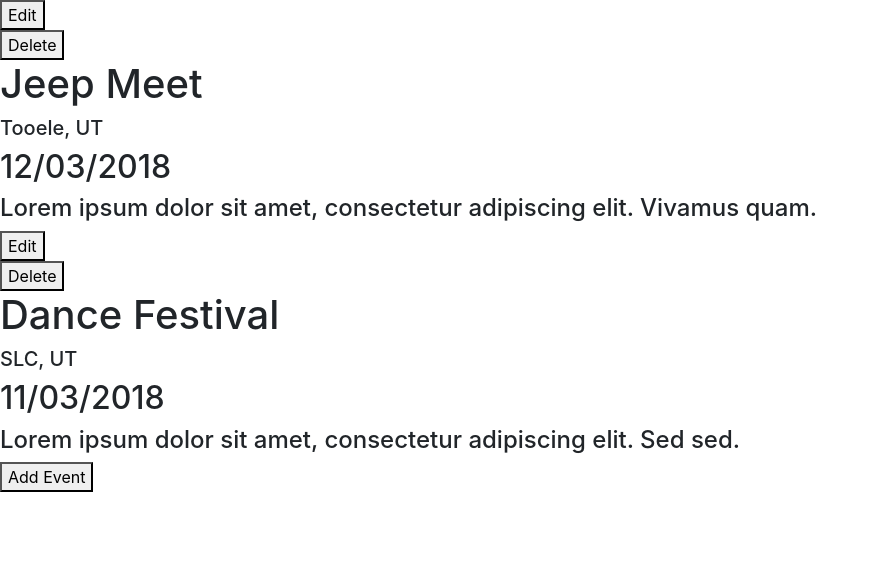
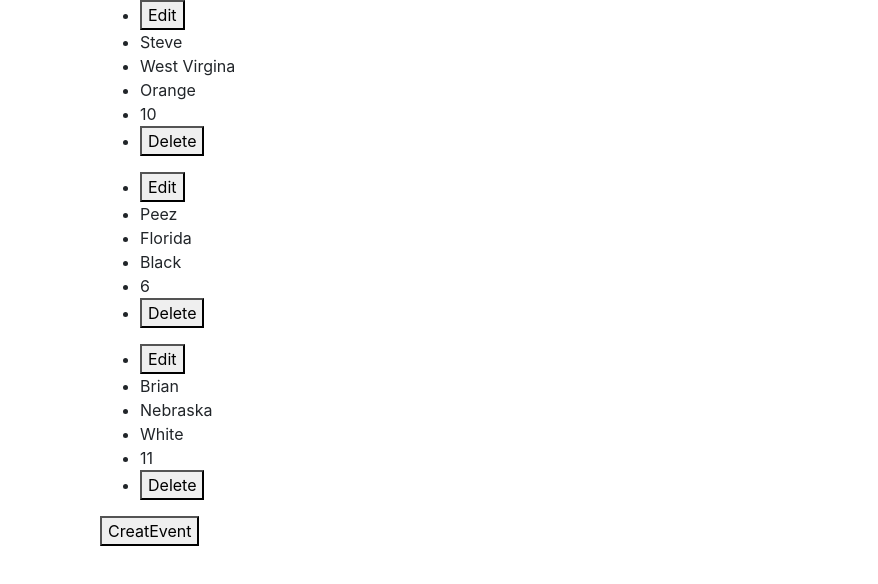
Before and after one commit to jmanock/fin-dog-bite, a React (Create React App) app: page / in a window 1280 px wide. Shown: the top 584 px of the page, without its empty margins (0-878 px from the left). Built offline with nearby package versions, Linux system fonts and the light colour scheme.

Commit message:
need some style all inputs work

```diff
--- a/src/Components/Holder.jsx
+++ b/src/Components/Holder.jsx
@@ -1,81 +1,69 @@
 import React,{Component} from 'react';
 
 const events = [
-    {
-      id: "1",
-      title: "Jeep Meet",
-      location: "Tooele, UT",
-      date: "12/03/2018",
-      info: "Lorem ipsum dolor sit amet, consectetur adipiscing elit. Vivamus quam."
-    },
-    {
-      id: "2",
-      title: "Dance Festival",
-      location: "SLC, UT",
-      date: "11/03/2018",
-      info: "Lorem ipsum dolor sit amet, consectetur adipiscing elit. Sed sed."
-    }
-  ];
-
-class Holder extends React.Component {
+  {id:'1', name:'Steve', color:'Orange', state:'West Virgina', age:'10'},
+  {id:'2', name:'Peez', color:'Black', state:'Florida', age:'6'},
+  {id:'3', name:'Brian', color:'White', state:'Nebraska', age:'11'}
+]
+class Holder extends Component{
   state = {
-    events : events,
-    isOpen: false,
-    idCount: 2,
-    selectedEvent: null
+    events:events,
+    isOpen:false,
+    idCount:3,
+    selectedEvent:null
   }
 
-  handleEditOpenEvent = (updatedEvent) => {
-    this.setState ({
-      events: this.state.events.map(event => {
-        if (event.id === updatedEvent.id) {
+  handleEditOpenEvent = updatedEvent => {
+    this.setState({
+      events:this.state.events.map(event => {
+        if(event.id === updatedEvent.id){
           return Object.assign({}, updatedEvent);
-        } else {
-          return event
+        }else{
+          return event;
         }
       }),
-      isOpen: false,
-      selectedEvent: null
-    })
+      isOpen:false,
+      selectedEvent:null
+    });
   }
 
-  handleEditEvent = (eventToUpdate) => () => {
+  handleEditEvent = eventToUpdate => () =>{
     this.setState({
-      selectedEvent: eventToUpdate,
-      isOpen: true
-    })
+      selectedEvent:eventToUpdate,
+      isOpen:true
+    });
   }
 
-  handleCreateEvent = (newEvent) => {
+  handleCreateEvent = newEvent =>{
     let curId = this.state.idCount;
     newEvent.id = curId+1;
     let updatedEvents = [...this.state.events];
     updatedEvents.push(newEvent);
     this.setState({
-      events: updatedEvents,
-      isOpen: false,
-      idCount: curId+1
-    })
+      events:updatedEvents,
+      isOpen:false,
+      idCount:curId+1
+    });
   }
 
-  handleDeleteEvent = (eventId) => () => {
+  handleDeleteEvent = eventId => () =>{
     let updatedEvents = this.state.events.filter(e => e.id !== eventId);
     this.setState({
-      events: updatedEvents
-    })
-    console.log("event deleted");
+      events:updatedEvents
+    });
+    console.log('event gone');
   }
 
-  openForm = () => {
+  openForm = () =>{
     this.setState({
-      selectedEvent: null,
-      isOpen: true
-    })
+      selectedEvent:null,
+      isOpen:true
+    });
   }
 
   render(){
     return(
-      <div className="dashboard">
+      <div className='container'>
         <EventList deleteEvent={this.handleDeleteEvent} handleEditEvent={this.handleEditEvent} events={this.state.events} />
         {this.state.isOpen ? <EventForm updateEvent={this.handleEditOpenEvent} openForm={this.openForm} selectedEvent={this.state.selectedEvent} createEvent={this.handleCreateEvent} /> : <AddEvent openForm={this.openForm} />}
       </div>
@@ -83,15 +71,10 @@ class Holder extends React.Component {
   }
 }
 
-
-
-
-
-
-class EventList extends React.Component {
+class EventList extends Component{
   render(){
     return(
-      <div className="eventList">
+      <div className='eventList'>
         {this.props.events.map((event) => {
           return <EventItem deleteEvent={this.props.deleteEvent} key={event.id} handleEditEvent={this.props.handleEditEvent} event={event} />
         })}
@@ -100,121 +83,105 @@ class EventList extends React.Component {
   }
 }
 
-
-
-
-
-
-class EventItem extends React.Component {
+class EventItem extends Component{
   render(){
     return(
-      <div className="eventItem">
-        <div className="edit">
-          <button onClick={this.props.handleEditEvent(this.props.event)}>Edit</button>
-        </div>
-        <div className="delete">
-          <button onClick={this.props.deleteEvent(this.props.event.id)}>Delete</button>
-        </div>
-        <h1>{this.props.event.title}</h1>
-        <h5>{this.props.event.location}</h5>
-        <h2>{this.props.event.date}</h2>
-        <h4>{this.props.event.info}</h4>
+      <div className='container'>
+        <ul>
+          <li><button onClick={this.props.handleEditEvent(this.props.event)}>Edit</button></li>
+          <li>{this.props.event.name}</li>
+          <li>{this.props.event.state}</li>
+          <li>{this.props.event.color}</li>
+          <li>{this.props.event.age}</li>
+          <li><button onClick={this.props.deleteEvent(this.props.event.id)}>Delete</button></li>
+        </ul>
+      </div>
+    );
+  }
+}
+
+class EventForm extends Component{
+  state ={
+    event:{
+      name:'',
+      color:'',
+      state:'',
+      age:''
+    }
+  }
+
+  componentDidMount(){
+    if(this.props.selectedEvent !== null){
+      this.setState({
+        event:this.props.selectedEvent
+      });
+    }
+  }
+
+  componentWillReceiveProps(nextProps){
+    if(nextProps.selectedEvent !== this.props.selectedEvent){
+      this.setState({
+        event:nextProps.selectedEvent ||{
+          name:'',
+          color:'',
+          state:'',
+          age:''
+        }
+      })
+    }
+  }
+
+  onFormSubmit = e =>{
+    e.preventDefault();
+    const clone = this.state.event;
+    if(this.state.event.id){
+      this.props.updateEvent(this.state.event);
+    }else{
+      this.props.createEvent(clone);
+      this.setState({
+        event:{
+          name:'',
+          color:'',
+          state:'',
+          age:''
+        }
+      });
+    }
+  }
+
+  onInputChange = e =>{
+    const newEvent = this.state.event;
+    newEvent[e.target.name] = e.target.value;
+    this.setState({
+      event:newEvent
+    });
+  }
+
+  render(){
+    return(
+      <div className='container'>
+        <button onClick={this.props.openForm} className='btn btn-danger'>Add Dog</button>
+        <form onSubmit={this.onFormSubmit}>
+          <input name='name' onChange={this.onInputChange} value={this.state.event.name} type='text' placeholder='Kname' />
+          <input name='color' onChange={this.onInputChange} value={this.state.event.color} type='text' placeholder='Color' />
+          <input name='state' onChange={this.onInputChange} value={this.state.event.state} type='text' placeholder='Statez' />
+          <input name='age' onChange={this.onInputChange} value={this.state.event.age} type='number' placeholder='AGE' />
+          <button type='submit' value='Create Event'>ce</button>
+        </form>
+      </div>
+    );
+  }
+}
+
+class AddEvent extends Component{
+  render(){
+    return(
+      <div className='container'>
+        <button onClick={this.props.openForm}>CreatEvent</button>
       </div>
     );
   }
 }
 
 
-
-
-
-
-class EventForm extends React.Component {
-  state = {
-    event: {
-      title: '',
-      location: '',
-      date: '',
-      info: ''
-    }
-  }
-
-  componentDidMount() {
-    if (this.props.selectedEvent !== null) {
-      this.setState({
-        event: this.props.selectedEvent
-      })
-    }
-  }
-
-  componentWillReceiveProps(nextProps) {
-    if (nextProps.selectedEvent !== this.props.selectedEvent) {
-      this.setState({
-        event: nextProps.selectedEvent || {
-          title: '',
-          location: '',
-          date: '',
-          info: ''
-        }
-      })
-    }
-  }
-
-  onFormSubmit = (e) => {
-    e.preventDefault();
-    const clone = this.state.event;
-    if (this.state.event.id) {
-      this.props.updateEvent(this.state.event);
-    } else {
-      this.props.createEvent(clone);
-      this.setState({
-        event: {
-          title: '',
-          location: '',
-          date: '',
-          info: ''
-        }
-      })
-    }
-  }
-
-  onInputChange = (e) => {
-    const newEvent = this.state.event;
-    newEvent[e.target.name] = e.target.value;
-    this.setState({
-      event: newEvent
-    })
-  }
-
-  render(){
-    return(
-      <div className="eventForm">
-        <p onClick={this.props.openForm} className="newEvent">New Event</p>
-        <form onSubmit={this.onFormSubmit} >
-          <input name="title" onChange={this.onInputChange} value={this.state.event.title} type="text" placeholder="Event Name" />
-          <input name="location" onChange={this.onInputChange} value={this.state.event.location} type="text" placeholder="Location" />
-          <input name="date" onChange={this.onInputChange} value={this.state.event.date} type="text" placeholder="Date" />
-          <textarea name="info" onChange={this.onInputChange} value={this.state.event.info} type="text" placeholder="Info" />
-          <input type="submit" value="Create Event" />
-        </form>
-      </div>
-    );
-  }
-}
-
-
-
-
-
-
-class AddEvent extends React.Component {
-  render(){
-    return(
-      <div className="addEvent">
-        <button onClick={this.props.openForm}>Add Event</button>
-      </div>
-    );
-  }
-}
-
 export default Holder
```
